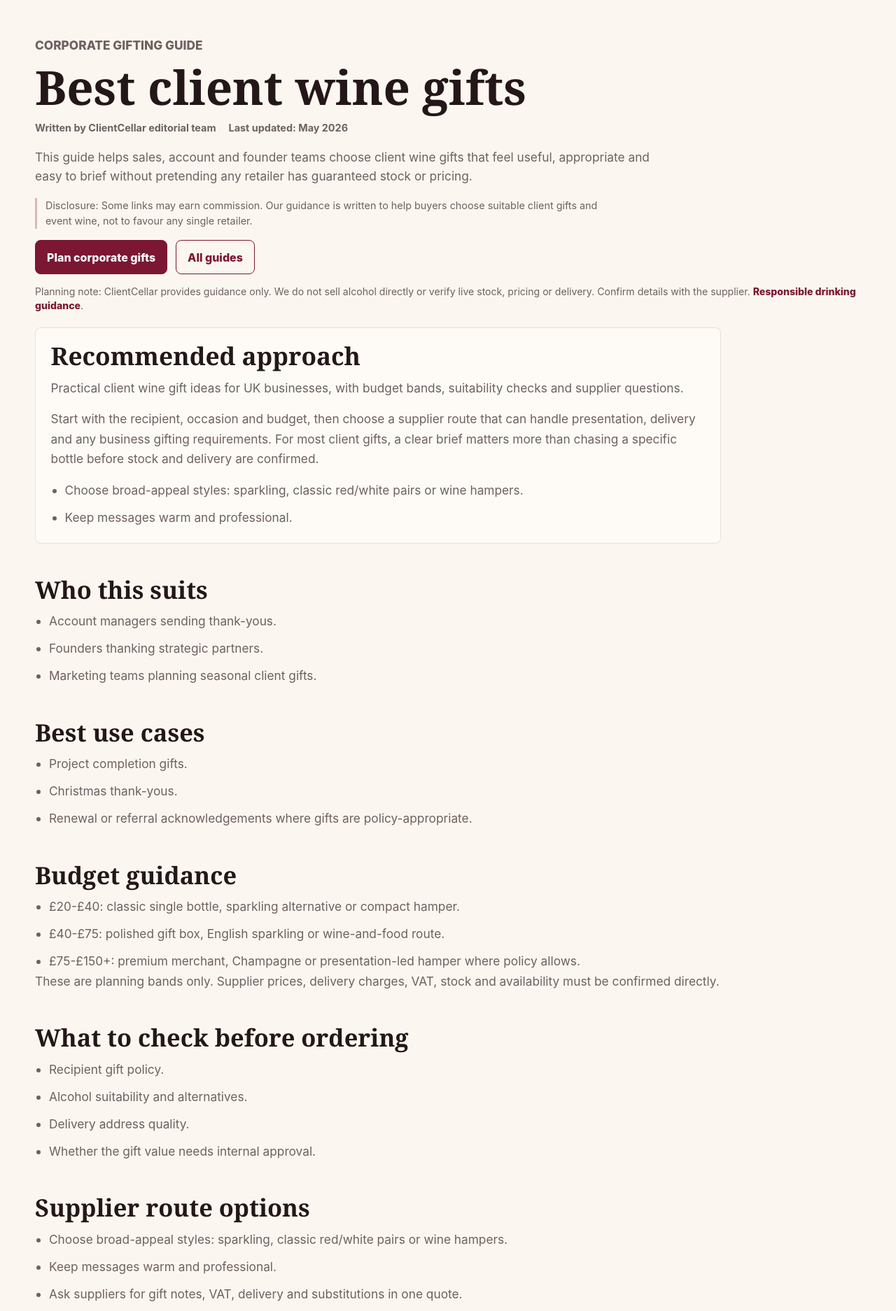
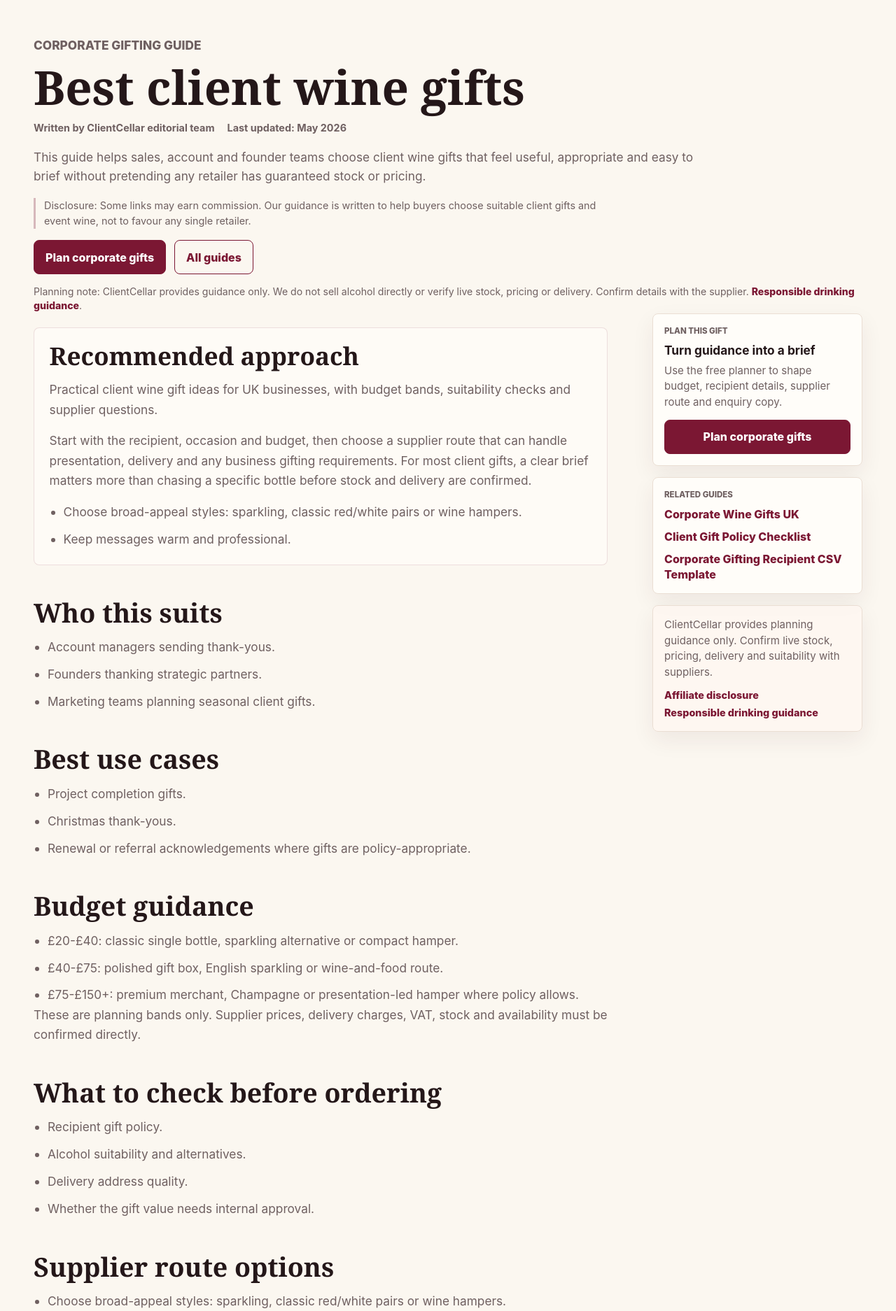
Before and after one commit to PhylC/clientcellar, a FastAPI app: page /guides/best-client-wine-gifts in a window 1280 px wide. Shown: the part 69-1943 px from the top of the page at 70% size. Run offline with FastAPI, Linux system fonts and the light colour scheme; some libraries are stand-ins or nearby versions.

Commit message:
Widen guide pages and improve desktop layout

```diff
--- a/static/app.css
+++ b/static/app.css
@@ -1492,16 +1492,16 @@ textarea {
 }
 
 .guide-intro {
-  width: min(1180px, calc(100% - (var(--page-gutter) * 2)));
+  width: min(var(--container), calc(100% - (var(--page-gutter) * 2)));
   padding-bottom: 0.45rem;
 }
 
 .guide-intro h1 {
+  max-width: 1040px;
+}
+
+.guide-intro p {
   max-width: 980px;
-}
-
-.guide-intro p {
-  max-width: 920px;
 }
 
 .guide-intro .hero-actions {
@@ -1509,13 +1509,16 @@ textarea {
 }
 
 .guide-layout {
-  display: block;
-  width: min(1180px, calc(100% - (var(--page-gutter) * 2)));
-  padding-bottom: 2.4rem;
+  display: grid;
+  grid-template-columns: minmax(0, 860px) minmax(280px, 300px);
+  gap: clamp(2.5rem, 5vw, 4rem);
+  align-items: start;
+  width: min(var(--container), calc(100% - (var(--page-gutter) * 2)));
+  padding-bottom: 1.5rem;
 }
 
 .guide-content {
-  width: min(980px, 100%);
+  width: 100%;
   border: 0;
   background: transparent;
   box-shadow: none;
@@ -1541,9 +1544,9 @@ textarea {
 .guide-content h2 {
   color: var(--ink);
   font-family: Georgia, "Times New Roman", serif;
-  font-size: clamp(1.55rem, 3vw, 2.15rem);
+  font-size: clamp(1.55rem, 3vw, 2.35rem);
   line-height: 1.05;
-  margin: 0 0 0.85rem;
+  margin: 0 0 1rem;
 }
 
 .guide-content p,
@@ -1580,10 +1583,110 @@ textarea {
 }
 
 .guide-cta {
+  display: grid;
+  grid-template-columns: minmax(0, 1fr) auto;
+  gap: clamp(1rem, 3vw, 2rem);
+  align-items: center;
+  width: min(var(--container), calc(100% - (var(--page-gutter) * 2)));
+  margin: 0 auto 2.6rem;
   border: 1px solid rgba(123, 23, 51, 0.14);
   border-radius: 8px;
   background: #fffaf3;
-  padding: clamp(1rem, 2.5vw, 1.35rem) !important;
+  padding: clamp(1.15rem, 2.8vw, 1.7rem) !important;
+}
+
+.guide-cta h2,
+.guide-cta p {
+  margin: 0;
+}
+
+.guide-cta h2 {
+  color: var(--ink);
+  font-family: Georgia, "Times New Roman", serif;
+  font-size: clamp(1.55rem, 3vw, 2.25rem);
+  line-height: 1.08;
+}
+
+.guide-cta p {
+  max-width: 760px;
+  margin-top: 0.45rem;
+  color: var(--muted);
+  line-height: 1.55;
+}
+
+.guide-cta .hero-actions {
+  justify-content: flex-end;
+  margin-top: 0;
+}
+
+.guide-rail {
+  position: sticky;
+  top: 5.5rem;
+  display: grid;
+  gap: 1rem;
+}
+
+.guide-rail-card {
+  border: 1px solid var(--line);
+  border-radius: 8px;
+  background: var(--surface);
+  padding: 1rem;
+  box-shadow: 0 12px 32px rgba(68, 30, 40, 0.07);
+}
+
+.guide-rail-card h2 {
+  margin: 0 0 0.45rem;
+  color: var(--ink);
+  font-size: 1.08rem;
+  line-height: 1.2;
+}
+
+.guide-rail-card p {
+  margin: 0 0 0.85rem;
+  color: var(--muted);
+  font-size: 0.94rem;
+  line-height: 1.5;
+}
+
+.guide-rail-card .eyebrow {
+  margin-bottom: 0.55rem;
+  font-size: 0.72rem;
+}
+
+.guide-rail-links {
+  display: grid;
+  gap: 0.65rem;
+}
+
+.guide-rail-links a,
+.guide-rail-note a {
+  color: var(--burgundy);
+  font-weight: 800;
+  line-height: 1.35;
+  text-decoration: none;
+}
+
+.guide-rail-links a:hover,
+.guide-rail-note a:hover {
+  text-decoration: underline;
+  text-underline-offset: 0.18em;
+}
+
+.guide-rail-note {
+  background: rgba(255, 247, 242, 0.74);
+}
+
+.guide-rail-note p {
+  margin-bottom: 0.7rem;
+}
+
+.guide-rail-note a {
+  display: block;
+  font-size: 0.9rem;
+}
+
+.guide-rail-note a + a {
+  margin-top: 0.4rem;
 }
 
 .mini-faqs div {
@@ -1619,7 +1722,7 @@ textarea {
 }
 
 .guide-planning-note {
-  width: min(1180px, calc(100% - (var(--page-gutter) * 2)));
+  width: min(var(--container), calc(100% - (var(--page-gutter) * 2)));
   max-width: none;
   margin-top: 0.45rem;
   margin-bottom: 0;
--- a/templates/guide_detail.html
+++ b/templates/guide_detail.html
@@ -131,15 +131,43 @@
     </section>
     {% endif %}
 
+  </article>
+
+  <aside class="guide-rail" aria-label="Guide actions and related links">
+    <div class="guide-rail-card">
+      <p class="eyebrow">{% if guide.cta_url == "/event-planner" %}Plan this event{% else %}Plan this gift{% endif %}</p>
+      <h2>Turn guidance into a brief</h2>
+      <p>Use the free planner to shape budget, recipient details, supplier route and enquiry copy.</p>
+      <a class="button primary full" href="{{ guide.cta_url }}">{% if guide.cta_url == "/event-planner" %}Plan event wine{% else %}Plan corporate gifts{% endif %}</a>
+    </div>
+
+    <div class="guide-rail-card">
+      <p class="eyebrow">Related guides</p>
+      <nav class="guide-rail-links" aria-label="Related guides">
+        {% for related_slug in guide.related %}
+          {% set related = guides[related_slug] %}
+          <a href="/guides/{{ related_slug }}">{{ related.title }}</a>
+        {% endfor %}
+      </nav>
+    </div>
+
+    <div class="guide-rail-card guide-rail-note">
+      <p>ClientCellar provides planning guidance only. Confirm live stock, pricing, delivery and suitability with suppliers.</p>
+      <a href="/affiliate-disclosure">Affiliate disclosure</a>
+      <a href="/responsible-drinking">Responsible drinking guidance</a>
+    </div>
+  </aside>
+</section>
+
 <section class="guide-cta">
+  <div>
     <h2>Turn this into a buying brief</h2>
     <p>Use the free planner to turn your requirements into a practical gift plan. Upgrade only if you need supplier-ready copy, budget breakdowns and an internal approval summary.</p>
+  </div>
   <div class="hero-actions compact-actions">
     <a class="button primary" href="{{ guide.cta_url }}">{% if guide.cta_url == "/event-planner" %}Plan event wine{% else %}Plan corporate gifts{% endif %}</a>
     <a class="button secondary" href="/guides">View all guides</a>
   </div>
-    </section>
-  </article>
 </section>
 
 <section class="related-bottom">
```
Also changed, not shown: other parts of static/app.css (+62 -0 lines). Lines whose indentation alone changed are shown as unchanged.
